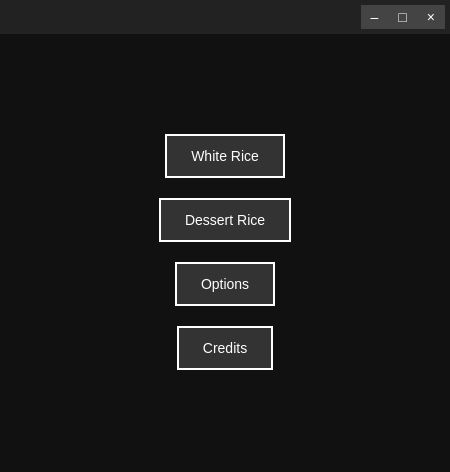
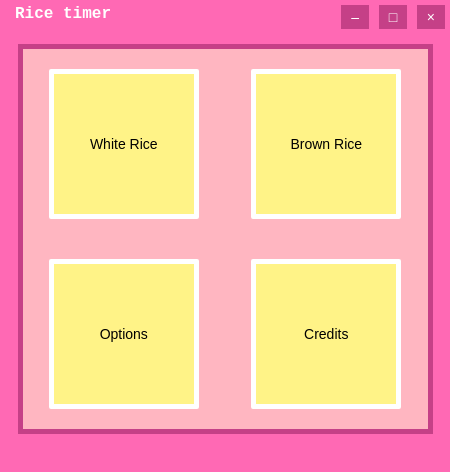
Before and after one commit to sebb-pj/rice-timer-deskapp, an Electron app: page index.html in a window 450 px wide. Drawn offline with Linux system fonts and the light colour scheme.

Commit message:
added styling and UI changes

```diff
--- a/index.html
+++ b/index.html
@@ -7,17 +7,22 @@
 </head>
 <body>
   <div id="titlebar">
+    <span>Rice timer</span>
+    <div>
       <button class="win-btn" id="min-btn">–</button>
       <button class="win-btn" id="max-btn">□</button>
       <button class="win-btn" id="close-btn">×</button>
     </div>
-
+  </div>
+  <div class="menu-container">
     <div class="menu">
       <button class="menu-btn">White Rice</button>
-    <button class="menu-btn">Dessert Rice</button>
+      <button class="menu-btn">Brown Rice</button>
       <button class="menu-btn">Options</button>
       <button class="menu-btn">Credits</button>
     </div>
+  </div>
+
 
   <script src="renderer.js"></script>
 </body>
--- a/style.css
+++ b/style.css
@@ -1,6 +1,16 @@
+:root{
+  --pink: #ff69b4;
+  --darkpink: #c54087;
+  --lightpink: #ffb6c1;
+  --red: #ff0000;
+  --darkred: #8b0000;
+  --yellow: #fff387;
+  --darkyellow: #dfbd00;
+}
+
 body {
   margin: 0;
-  background-color: #111;
+  background-color: var(--pink);
   font-family: 'Press Start 2P', monospace;
   color: #fff;
   image-rendering: pixelated;
@@ -8,32 +18,57 @@ body {
 
 #titlebar {
   display: flex;
-  justify-content: flex-end;
-  background: #222;
+  justify-content: space-between;
+  background: var(--pink);
   padding: 5px;
+}
+
+#titlebar span {
+  padding-left: 10px;
+  font-size: 16px;
+  font-weight: bold;
+}
+
+.title{
+  text-align: center;
+  margin-top: 20px;
 }
 
 .win-btn {
   font-size: 14px;
   padding: 4px 10px;
-  background: #444;
+  background: var(--darkpink);
   color: white;
   border: none;
   cursor: pointer;
 }
 
+.menu-container{
+  display: block;
+  justify-content: center;
+  width: 90%;
+  margin-top: 10px;
+  border: 5px solid var(--darkpink);
+  background-color: var(--lightpink);
+  margin-left: auto;
+  margin-right: auto;
+}
+
 .menu {
-  text-align: center;
-  margin-top: 100px;
+  display: grid;
+  grid-template-columns: 2fr 2fr;
 }
 
 .menu-btn {
   display: block;
+  width: 150px;
+  height: 150px;
   margin: 20px auto;
   padding: 12px 24px;
-  background: #333;
-  border: 2px solid #fff;
-  color: white;
+  background: var(--yellow);
+  border-radius: 2px;
+  border: 5px solid #fff;
+  color: black;
   cursor: pointer;
   font-size: 14px;
 }
```
Also changed, not shown: main.js (+6 -2 lines), 1 other file. Lines whose indentation alone changed are shown as unchanged.
